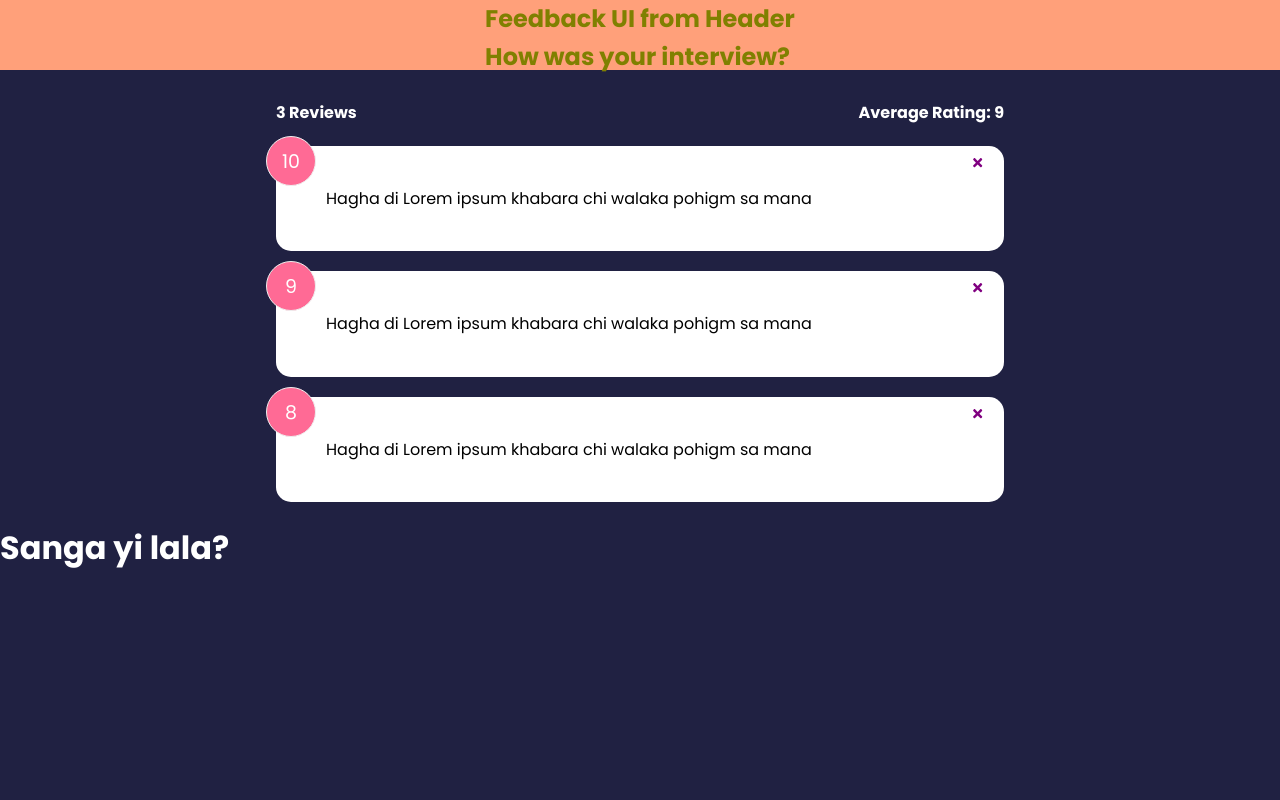
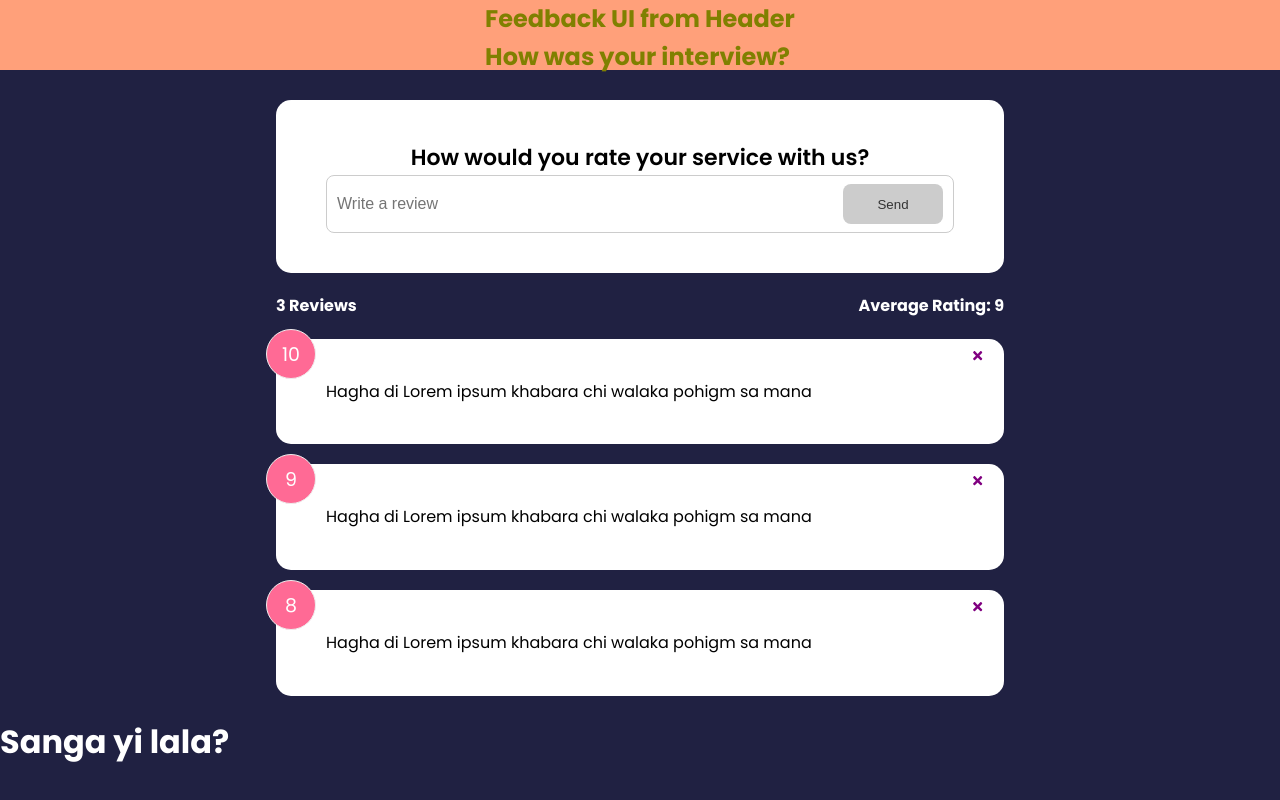
Before and after one commit to HikmatullaIbrat/Feedback-App-with-ReactJS, a React (Create React App) app: page / in a window 1280 px wide. Built offline with nearby package versions, Linux system fonts and the light colour scheme.

Commit message:
Feedback form added

```diff
--- a/src/App.js
+++ b/src/App.js
@@ -84,6 +84,7 @@ import FeedbackData from "./data/feedbackData"
 import FeedbackList from "./components/FeedbackList"
 // import Card from "./components/shared/card"
 import FeedbackStats from "./components/FeedbackStats"
+import FeedbackForm from "./components/FeedbackForm"
 import { useState } from "react"
 function App(){
     const [feedback, setFeedback] = useState(FeedbackData)
@@ -100,11 +101,13 @@ function App(){
     {/* <Header text = "How are you doing?" textColor="SlateBlue" bgColor="Salmon"/> */}
     <Header/>
     <div className="container">
+        <FeedbackForm />
         {/* Feed Back Prop passed to FeedbackStats component */}
         <FeedbackStats feedback={feedback} />
         {/* <FeedbackItem /> */}
         <FeedbackList  feedback = {feedback} handleDelete = {deleteFeedback}/>
         {/* <Card>Hello World</Card> */}
+
     </div>
     </>
    )
--- /dev/null
+++ b/src/components/FeedbackForm.jsx
@@ -0,0 +1,44 @@
+import React from 'react'
+import Card from './shared/card'
+import { useState } from 'react'
+import Button from './shared/Button'
+
+function FeedbackForm() {
+    const [text, setText] = useState()
+    const [btnDisabled, setBtnDisabled] = useState(true)
+    const [message, setMessage] = useState('')
+
+
+    const handleTextChange = (e) => {
+        // console.log(e.target.value)
+        // setText(e.target.value)
+        // Form validation for getting feedback:
+
+        if(text === ''){    // if feedback is submitted empty, so btn is disabled for submiting
+            setBtnDisabled(true)
+            setMessage(null)
+
+        }else if(text !== '' && text.trim().length <= 10){// if feedback is submitted with less than 10 chars
+            setMessage('Text must be at least 10 Characters')
+            setBtnDisabled(true)
+        }else{  // if feedback is submitted with more than 10 chars, so btn is set to be enabled fo submitting
+            setMessage(null)
+            setBtnDisabled(false)
+        }
+    }
+
+  return (
+    <Card>
+        <form action="">
+            <h2>How would you rate your service with us?</h2>
+            {/* rating Select component  */}
+            <div className="input-group">
+                <input type="text"  placeholder='Write a review' value={text}/>
+                <Button type='submit' version="secondary" isDisabled={btnDisabled}>Send</Button>
+            </div>
+        </form>
+    </Card>
+  )
+}
+
+export default FeedbackForm
--- a/src/components/FeedbackStats.jsx
+++ b/src/components/FeedbackStats.jsx
@@ -19,4 +19,6 @@ function FeedbackStats({feedback}) {
 FeedbackStats.propTypes = {
     feedback: PropTypes.array.isRequired,
 }
+
+  /* component level state  to review*/
 export default FeedbackStats
--- /dev/null
+++ b/src/components/shared/Button.jsx
@@ -0,0 +1,23 @@
+import PropTypes from 'prop-types'
+
+function Button({ children, version, type, isDisabled}) {
+  return (
+    <button type={type} disabled={isDisabled} className={`btn btn-${version}`}>
+        {children}
+    </button>
+  )
+}
+Button.defaultProps = {
+    version: 'primary',
+    type: 'button',
+    isDisabled: false
+}
+Button.propTypes ={
+    children: PropTypes.node.isRequired,
+    version: PropTypes.string,
+    type: PropTypes.string,
+    isDisabled: PropTypes.bool,
+
+}
+
+export default Button
```
